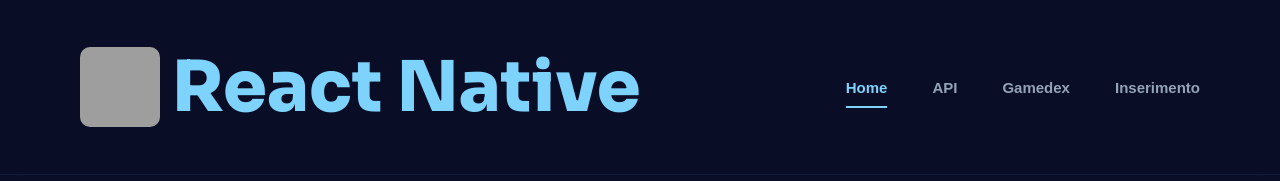
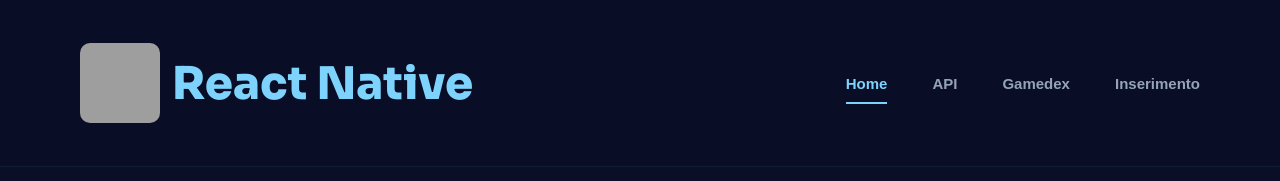
Before and after one commit to EnricoP0421/Progetto-FSW, a Vue app: page / in a window 1280 px wide. Shown: the top 181 px of the page. Built offline with nearby package versions, Linux system fonts and the light colour scheme; grey boxes are pictures that could not be loaded.

Commit message:
fixed brand-name size

```diff
--- a/src/App.vue
+++ b/src/App.vue
@@ -136,7 +136,7 @@ body {
   width:100%;
 }
 .brand-name {
-  font-size: 70px;
+  font-size: 45px;
   font-weight: 800;
   color: #7dd3fc;
 }
```
